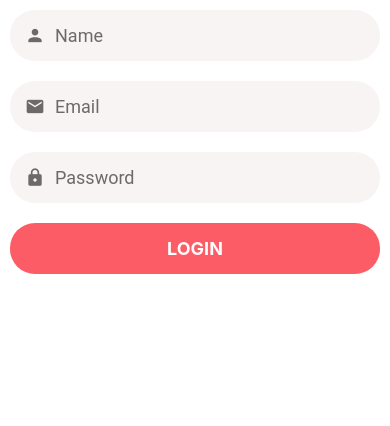
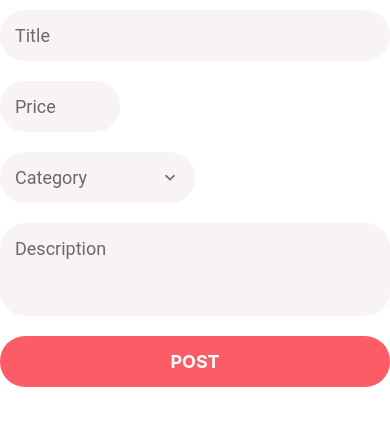
Before and after one commit to venkatasidhartha/DoneWithIt, a React Native app: screen / in a window 390 px wide. Shown: the top 426 px of the page. Built offline with nearby package versions, Linux system fonts and the light colour scheme.

Commit message:
part one wrap up

```diff
--- a/App.js
+++ b/App.js
@@ -29,7 +29,7 @@ import RegisterScreen from "./app/screens/RegisterScreen";
 
 export default function App() {
     return (
-        <RegisterScreen />
+        <ListingEditScreen />
     );
 }
 
--- a/app/components/AppPicker.js
+++ b/app/components/AppPicker.js
@@ -20,12 +20,15 @@ const AppPicker = ({
     placeholder,
     selectedItem,
     onSelectItem,
+    width="100%",
+    numberOfColumns = 1,
+    PickerItemComponent = Pickeritem,
 }) => {
     const [modalVisible, setModalVisible] = useState(false);
     return (
         <>
             <TouchableWithoutFeedback onPress={() => setModalVisible(true)}>
-                <View style={styles.container}>
+                <View style={[styles.container,{width}]}>
                     {icon && (
                         <MaterialCommunityIcons
                             name={icon}
@@ -54,8 +57,10 @@ const AppPicker = ({
                 <FlatList
                     data={items}
                     keyExtractor={(item) => item.value.toString()}
+                    numColumns={numberOfColumns}
                     renderItem={({ item }) => (
-                        <Pickeritem
+                        <PickerItemComponent
+                        item={item}
                             label={item.label}
                             onPress={() => {
                                 setModalVisible(false);
@@ -76,7 +81,7 @@ const styles = StyleSheet.create({
         backgroundColor: defaultStyles.colors.light,
         borderRadius: 25,
         flexDirection: "row",
-        width: "100%",
+        // width: "100%",
         padding: 15,
         marginVertical: 10,
         alignItems: "center",
--- a/app/components/AppText.js
+++ b/app/components/AppText.js
@@ -2,9 +2,9 @@ import {Text} from 'react-native'
 import React from 'react'
 import defaultStyles from '../config/styles'
 
-const AppText = ({children,style}) => {
+const AppText = ({children,style, ...otherProps}) => {
   return (
-      <Text style={[defaultStyles.text,style]}>{children}</Text>
+      <Text style={[defaultStyles.text,style]} {...otherProps}>{children}</Text>
   )
 }
 
--- a/app/components/AppTextInput.js
+++ b/app/components/AppTextInput.js
@@ -3,9 +3,9 @@ import React from "react";
 import { MaterialCommunityIcons } from "@expo/vector-icons";
 import defaultStyles from "../config/styles";
 
-const AppTextInput = ({ icon, ...otherProps }) => {
+const AppTextInput = ({ icon,width="100%", ...otherProps }) => {
     return (
-        <View style={styles.container}>
+        <View style={[styles.container,{width}]}>
             {icon && (
                 <MaterialCommunityIcons
                     name={icon}
@@ -28,7 +28,7 @@ const styles = StyleSheet.create({
         backgroundColor: defaultStyles.colors.light,
         borderRadius: 25,
         flexDirection: "row",
-        width: "100%",
+        // width: "100%",
         padding: 15,
         marginVertical: 10,
         alignItems: "center",
--- /dev/null
+++ b/app/components/CategoryPickerItem.js
@@ -0,0 +1,26 @@
+import { StyleSheet, Text, View } from 'react-native'
+import React from 'react'
+import Icon from './Icon'
+import AppText from './AppText'
+
+export default function CategoryPickerItem({item,onPress}) {
+  return (
+    <View style={styles.container}>
+        <Icon backgroundColor={item.backgroundColor} size={80} name={item.icon} />
+        <AppText style={styles.label}>{item.label}</AppText>
+    </View>
+  )
+}
+
+const styles = StyleSheet.create({
+    container:{
+        paddingHorizontal:30,
+        paddingVertical:15,
+        alignItems:"center",
+        width:"33%"
+    },
+    label:{
+        marginTop:5,
+        textAlign:"center"
+    }
+})
--- a/app/components/ListItem.js
+++ b/app/components/ListItem.js
@@ -8,6 +8,7 @@ import {
 import React from "react";
 import AppText from "./AppText";
 import colors from "../config/colors";
+import {MaterialCommunityIcons} from '@expo/vector-icons';
 
 import {
     GestureHandlerRootView,
@@ -26,11 +27,12 @@ const ListItem = ({ image, title, subTitle, onPress, renderRightActions,IconComp
                         {IconComponent}
                         {image && <Image style={styles.image} source={image} />}
                         <View style={styles.detailsContainer}>
-                            <AppText style={styles.title}>{title}</AppText>
-                            {subTitle && <AppText style={styles.subtitle}>
+                            <AppText style={styles.title} numberOfLines={1}>{title}</AppText>
+                            {subTitle && <AppText numberOfLines={2} style={styles.subtitle}>
                                 {subTitle}
                             </AppText>}
                         </View>
+                        <MaterialCommunityIcons color={colors.medium} name="chevron-right" size={25} />
                     </View>
                 </TouchableHighlight>
             </Swipeable>
@@ -42,13 +44,15 @@ export default ListItem;
 
 const styles = StyleSheet.create({
     container: {
+        alignItems:"center",
         flexDirection: "row",
         padding: 15,
         backgroundColor:colors.white
     },
     detailsContainer:{
         marginLeft:10,
-        justifyContent:"center"
+        justifyContent:"center",
+        flex:1
     },
     image: {
         width: 70,
--- a/app/components/ListingEditScreen.js
+++ b/app/components/ListingEditScreen.js
@@ -4,6 +4,8 @@ import * as Yup from "yup";
 import { AppForm, AppFormField, SubmitButton } from "../components/forms";
 import Screen from "./Screen";
 import AppFormPicker from "./forms/AppFormPicker";
+import CategoryPickerItem from "./CategoryPickerItem";
+import AppPicker from "./AppPicker";
 
 const validationSchema = Yup.object().shape({
     title: Yup.string().required().min(1).label("Titile"),
@@ -13,9 +15,9 @@ const validationSchema = Yup.object().shape({
 });
 
 const categories = [
-    { label: "Furniture", value: 1 },
-    { label: "Clothing", value: 2 },
-    { label: "Camera", value: 3 },
+    { label: "Furniture", value: 1, backgroundColor:'red', icon:'apps' },
+    { label: "Clothing", value: 2, backgroundColor:'green', icon:'email' },
+    { label: "Camera", value: 3 , backgroundColor:'blue', icon:'lock'},
 ];
 
 export default function ListingEditScreen() {
@@ -41,11 +43,15 @@ export default function ListingEditScreen() {
                     maxLength={8}
                     name={"price"}
                     placeholder={"Price"}
+                    width={120}
                 />
-                <AppFormPicker
+                <AppPicker
                     items={categories}
+                    // PickerItemComponent={CategoryPickerItem}
                     name={"category"}
                     placeholder={"Category"}
+                    width={"50%"}
+                    // numberOfColumns={3}
                 />
                 <AppFormField
                     maxLength={255}
--- a/app/components/MessagesScreen.js
+++ b/app/components/MessagesScreen.js
@@ -9,7 +9,7 @@ import ListItemDeleteAction from "./ListItemDeleteAction";
 const initialMessages = [
     {
         id: 1,
-        title: "T1",
+        title: "T1fsdhfghjsdfkhjgvhsjvfhkdsgjfvghdsvfkghdsfvkdsghvfkhsdgvfkhgdvskjhgvkdshgfvgkdsvfkhdsgvfkhdsgvkfghvdskjhgvhjksgfkgdsvkgsdfikyts",
         description: "D1",
         image: require("../assets/mosh.jpg"),
     },
--- a/app/components/Pickeritem.js
+++ b/app/components/Pickeritem.js
@@ -2,10 +2,10 @@ import { StyleSheet, Text, View,TouchableOpacity } from 'react-native'
 import React from 'react'
 import AppText from './AppText';
 
-const Pickeritem = ({label,onPress}) => {
+const Pickeritem = ({item,onPress}) => {
   return (
     <TouchableOpacity onPress={onPress}>
-      <AppText style={styles.text}>{label}</AppText>
+      <AppText style={styles.text}>{item.label}</AppText>
     </TouchableOpacity>
   )
 }
--- a/app/components/forms/AppFormField.js
+++ b/app/components/forms/AppFormField.js
@@ -5,7 +5,7 @@ import ErrorMessage from "./ErrorMessage";
 
 import { useFormikContext } from "formik";
 
-const AppFormField = ({ name, ...otherProps }) => {
+const AppFormField = ({ name, width, ...otherProps }) => {
     const {setFieldTouched,handleChange,errors,touched} = useFormikContext();
     // console.log(...otherProps);
     return (
@@ -14,6 +14,7 @@ const AppFormField = ({ name, ...otherProps }) => {
                 onBlur={() => setFieldTouched(name)}
                 onChangeText={handleChange(name)}
                 {...otherProps}
+                width={width}
             />
             <ErrorMessage error={errors[name]} visible={touched[name]} />
         </>
--- a/app/components/forms/AppFormPicker.js
+++ b/app/components/forms/AppFormPicker.js
@@ -4,15 +4,25 @@ import { useFormikContext } from "formik";
 import AppPicker from "../AppPicker";
 import ErrorMessage from "./ErrorMessage";
 
-export default function AppFormPicker({ items, name, placeholder }) {
+export default function AppFormPicker({
+    items,
+    name,
+    PickerItemComponent,
+    placeholder,
+    width,
+    numberOfColumns,
+}) {
     const { errors, setFieldValue, touched, values } = useFormikContext();
     return (
         <>
             <AppPicker
-            items={items}
-            onSelectItem={(item)=>setFieldValue(name,item)}
-            placeholder={placeholder}
-            selectedItem={values[name]}
+                items={items}
+                onSelectItem={(item) => setFieldValue(name, item)}
+                PickerItemComponent={PickerItemComponent}
+                placeholder={placeholder}
+                width={width}
+                selectedItem={values[name]}
+                numberOfColumns={numberOfColumns}
             />
             <ErrorMessage error={errors[name]} visible={touched[name]} />
         </>
```
